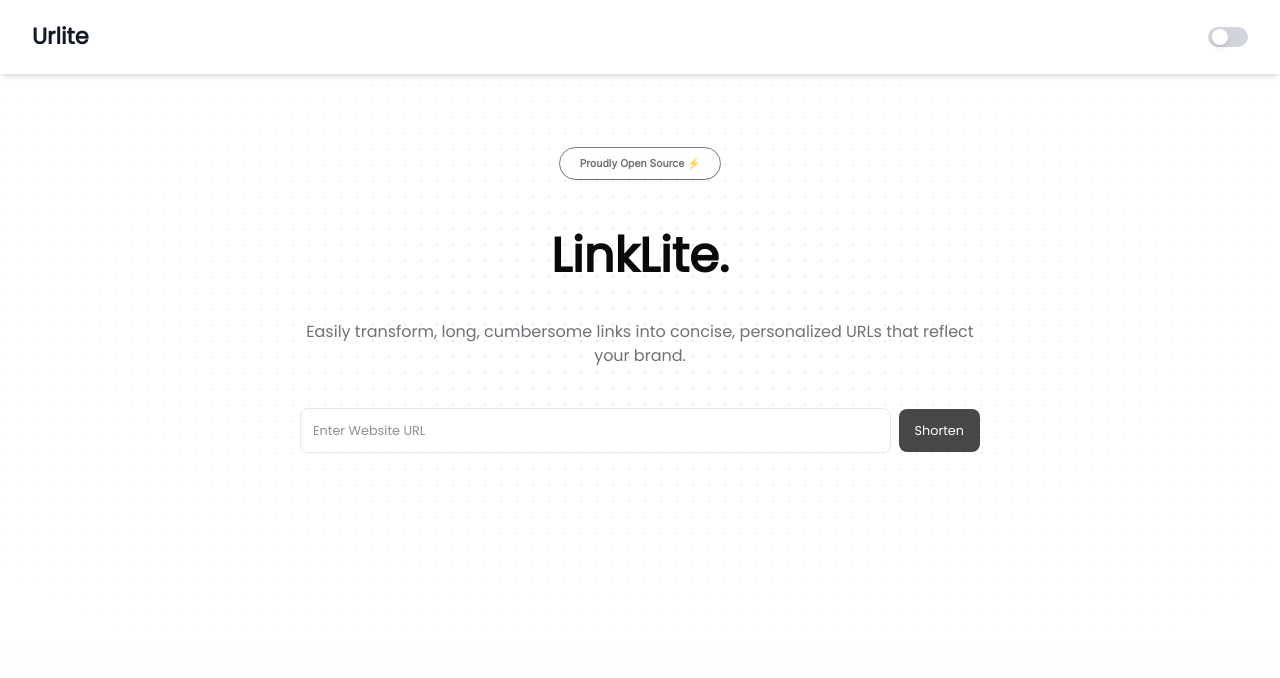
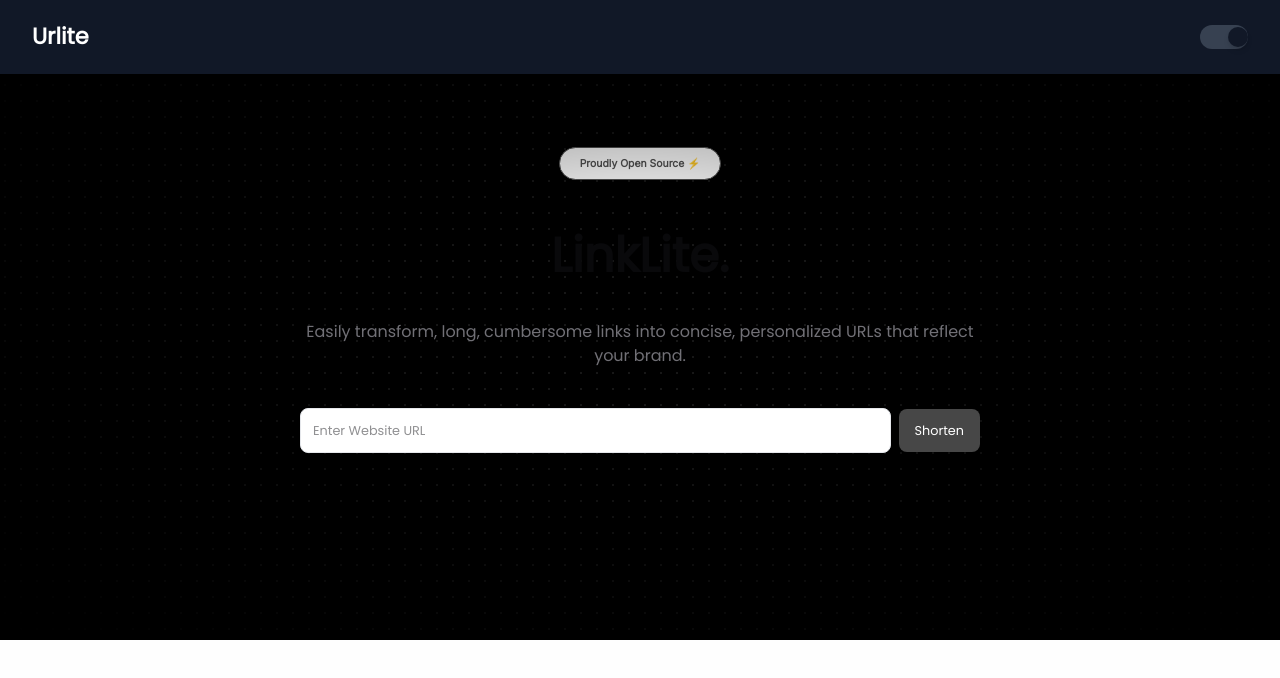
Before and after one commit to apreezofficial/Urlite, a React (Vite) app: page / in a window 1280 px wide. Shown: the top 678 px of the page. Built offline with nearby package versions, Linux system fonts and the light colour scheme.

Commit message:
Update Nav.jsx

```diff
--- a/src/components/Nav.jsx
+++ b/src/components/Nav.jsx
@@ -1,9 +1,10 @@
 import { useState, useEffect } from "react";
+import { FaSun, FaMoon } from "react-icons/fa"; // Import mode icons
 import SvgIcons from "./icons/SvgIcons";
 
 const Nav = () => {
   const [theme, setTheme] = useState(() => {
-    return localStorage.getItem("theme") || "light";
+    return localStorage.getItem("theme") || "dark"; // Default to dark mode
   });
 
   useEffect(() => {
@@ -17,24 +18,32 @@ const Nav = () => {
   };
 
   return (
-    <nav className="flex justify-between items-center py-5 px-8 fixed top-0 left-0 right-0 z-50 bg-white dark:bg-gray-900 shadow-md">
+    <nav className="flex justify-between items-center py-5 px-8 fixed top-0 left-0 right-0 z-50 bg-white dark:bg-gray-900 shadow-md transition-all duration-300">
       <h3 className="text-[1.4rem] font-bold text-gray-900 dark:text-white">
         Urlite
       </h3>
 
       <div className="flex items-center gap-4">
         <a href="https://github.com/TreasureUzoma/Link-Lite" target="_blank" rel="noopener noreferrer">
-          <SvgIcons icon="github" className="w-6 h-6 text-gray-900 dark:text-white" />
+          <SvgIcons icon="github" className="w-6 h-6 text-gray-900 dark:text-white transition-all duration-300" />
         </a>
 
+        {/* Theme Toggle Button */}
         <button
           onClick={toggleTheme}
-          className="w-10 h-5 flex items-center bg-gray-300 dark:bg-gray-700 rounded-full p-1 transition duration-300"
+          className="w-12 h-6 flex items-center justify-between bg-gray-300 dark:bg-gray-700 rounded-full p-1 transition-all duration-300 relative"
         >
+          {/* Light Mode Icon */}
+          <FaSun className={`absolute left-1 text-yellow-500 transition-all duration-300 ${theme === "light" ? "opacity-100" : "opacity-0"}`} />
+
+          {/* Dark Mode Icon */}
+          <FaMoon className={`absolute right-1 text-gray-900 dark:text-white transition-all duration-300 ${theme === "dark" ? "opacity-100" : "opacity-0"}`} />
+
+          {/* Toggle Knob */}
           <div
-            className={`w-4 h-4 bg-white dark:bg-gray-900 rounded-full shadow-md transform ${
-              theme === "dark" ? "translate-x-5" : ""
-            } transition duration-300`}
+            className={`w-5 h-5 bg-white dark:bg-gray-900 rounded-full shadow-md transform ${
+              theme === "dark" ? "translate-x-6" : "translate-x-0"
+            } transition-all duration-300`}
           />
         </button>
       </div>
```
